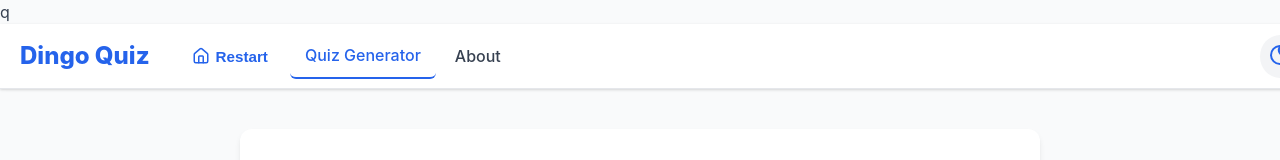
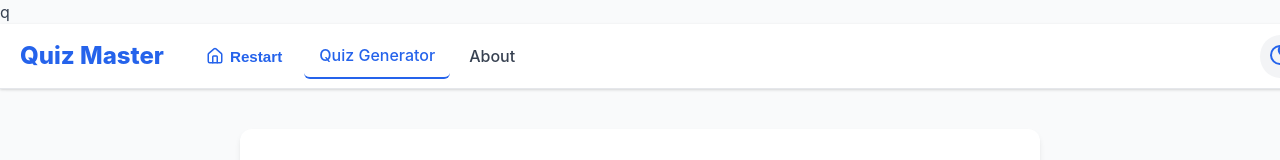
Before and after one commit to dilanbesong/QuizMaster, a plain HTML site: page index.html in a window 1280 px wide. Shown: the top 160 px of the page. Drawn offline with nearby package versions, Linux system fonts and the light colour scheme.

Commit message:
changed files name and added service worker

```diff
--- a/index.html
+++ b/index.html
@@ -21,7 +21,7 @@
     <!-- IN-FLOW NAVIGATION BAR -->
     <nav id="nav-bar" class="nav-bar">
         <div class="nav-left">
-            <span class="nav-title">Dingo Quiz</span>
+            <span class="nav-title">Quiz Master</span>
             <button id="restart-btn" class="nav-restart-btn" aria-label="Restart Quiz">
                 <i data-lucide="home" style="width: 18px; height: 18px;"></i>
                 Restart
```
